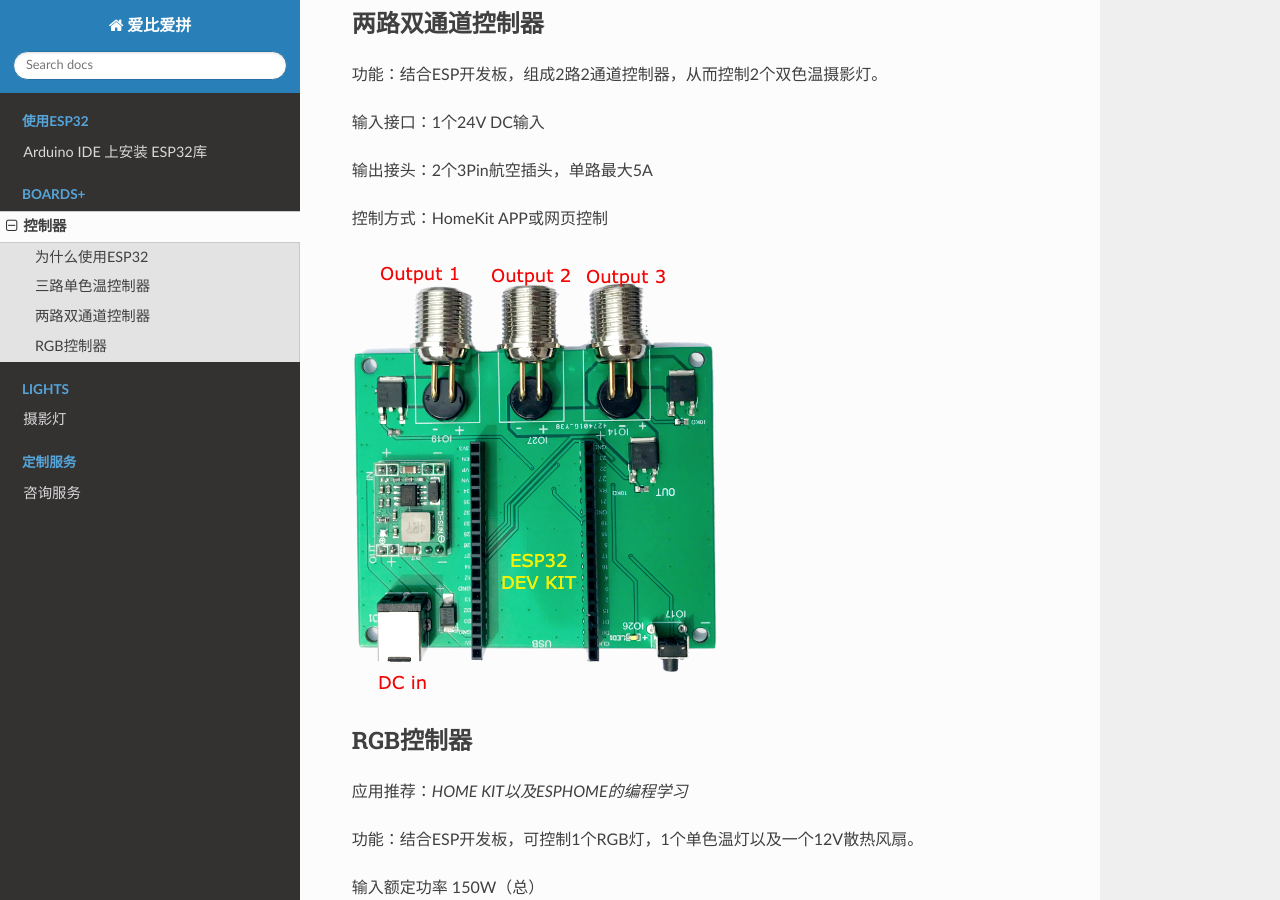
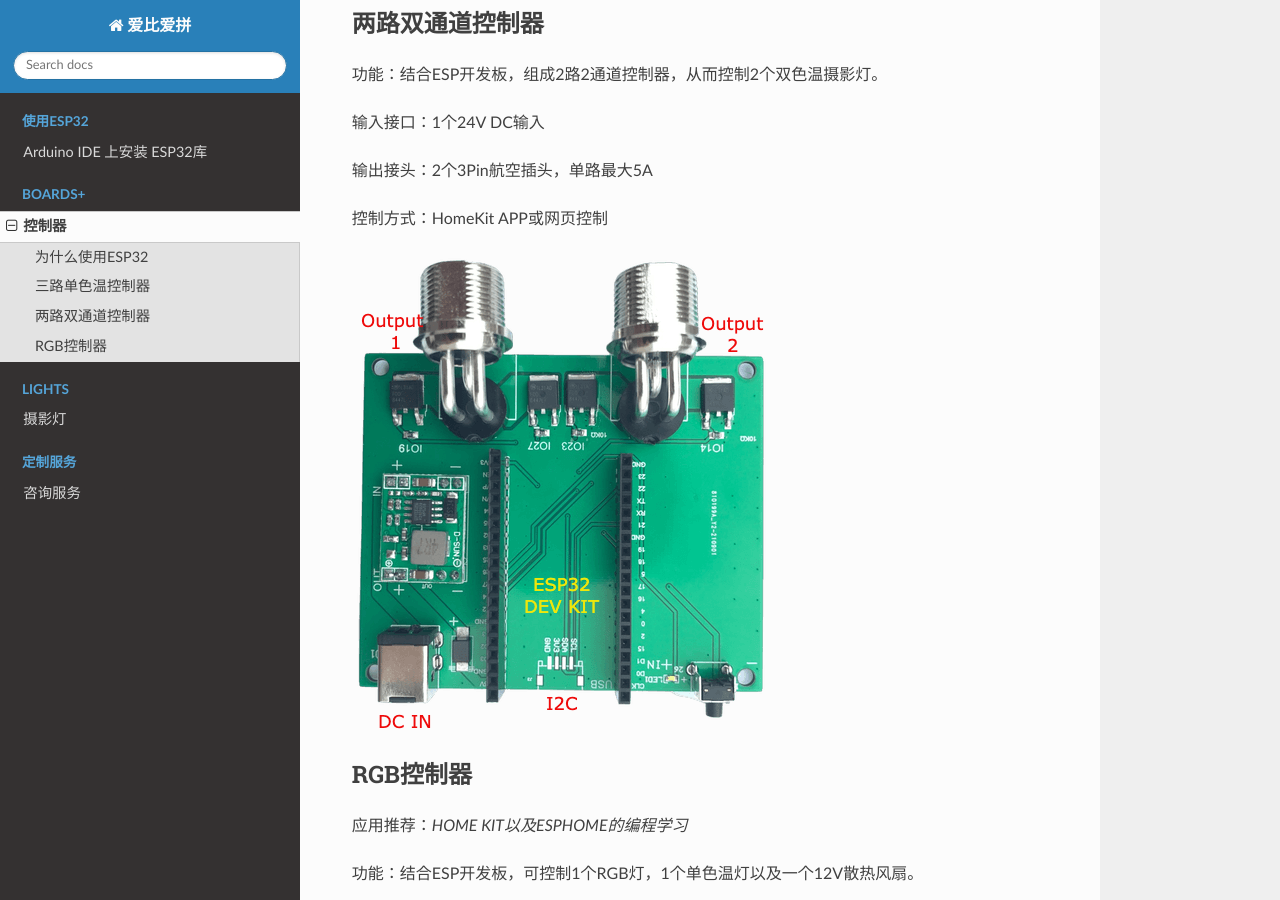
Before and after one commit to paultang/abapweb, a Sphinx documentation site: the page built from source/controler.rst, in a window 1280 px wide and 900 px high, scrolled down 1012 px. Built offline with Sphinx 7.4.7 and the Read the Docs theme 2.0.0, drawn with Linux system fonts in a browser that asks for light colours.

Commit message:
Update controler.rst

```diff
--- a/source/controler.rst
+++ b/source/controler.rst
@@ -31,7 +31,7 @@ ESP32是一个开源的，集成了WIFI+Bluetooth的Soc。ESP32开发板性价
 
 控制方式：HomeKit APP或网页控制
 
-.. image:: /image/3M2P.png
+.. image:: /image/2m3p.png
 
 RGB控制器
 ------------------------
```
